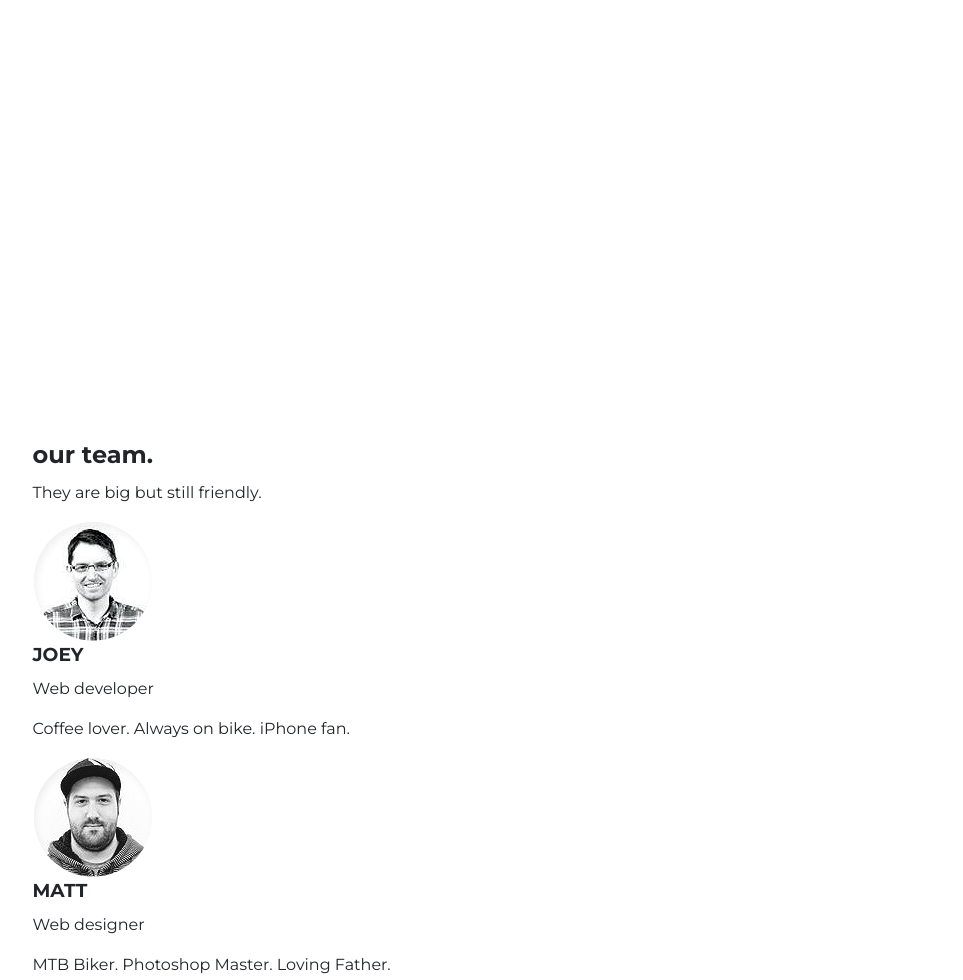
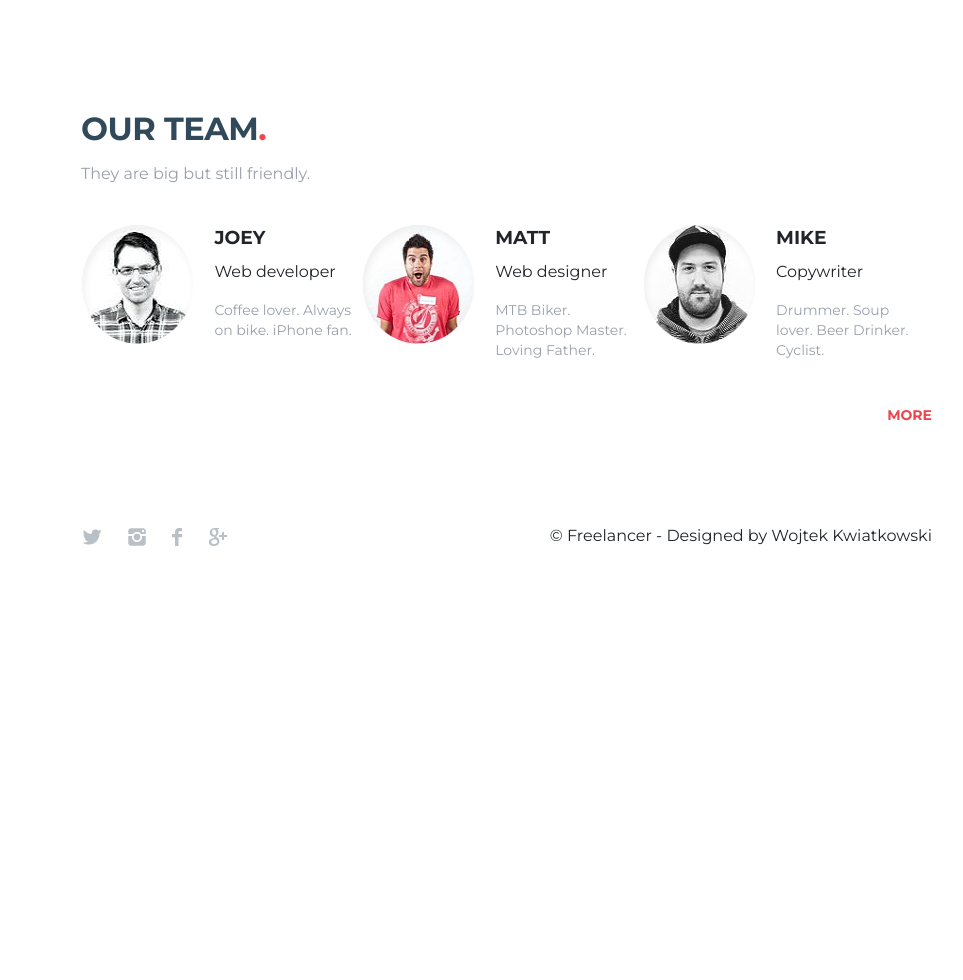
Before and after one commit to GH-Frontend-JS-9-online/shpylko_hw_5, a website: page src/index.html in a window 1280 px wide. Shown: the part 1942-2922 px from the top of the page, without its empty margins (137-1100 px from the left). After the commit the page ends 2547 px from the top, so only its background shows below. Drawn offline with Linux system fonts and the light colour scheme.

Commit message:
I've added main styles for all sections in SASS format

```diff
--- a/src/index.html
+++ b/src/index.html
@@ -119,50 +119,60 @@
                         <div class="our-team__logo">
                             <img src="img/icons/our_team/avatar_1.jpg" alt="avatar_1">
                         </div>
-                        <h3 class="our-team__tittle">JOEY</h3>
-                        <p class="our-team__subtittle">Web developer</p>
+                        <div class="our-team__descr">
+                            <h3 class="our-team__descr-tittle">JOEY</h3>
+                            <p class="our-team__descr-subtittle">Web developer</p>
                             <p class="our-team__text">
                                 Coffee lover.  Always on bike. iPhone fan.
                             </p>
                         </div>
+                    </div>
                     <div class="our-team__item">
                         <div class="our-team__logo">
-                            <img src="img/icons/our_team/avatar_2.jpg" alt="avatar_2">
+                            <img src="img/icons/our_team/avatar_3.jpg" alt="avatar_2">
                         </div>
-                        <h3 class="our-team__tittle">MATT</h3>
-                        <p class="our-team__subtittle">Web designer</p>
+                        <div class="our-team__descr">
+                            <h3 class="our-team__descr-tittle">MATT</h3>
+                            <p class="our-team__descr-subtittle">Web designer</p>
                             <p class="our-team__text">
                                 MTB Biker. Photoshop Master. Loving Father.
                             </p>
                         </div>
+                    </div>
                     <div class="our-team__item">
                         <div class="our-team__logo">
-                            <img src="img/icons/our_team/avatar_3.jpg" alt="avatar_3">
+                            <img src="img/icons/our_team/avatar_2.jpg" alt="avatar_3">
                         </div>
-                        <h3 class="our-team__tittle">MIKE</h3>
-                        <p class="our-team__subtittle">Copywriter</p>
+                        <div class="our-team__descr">
+                            <h3 class="our-team__descr-tittle">MIKE</h3>
+                            <p class="our-team__descr-subtittle">Copywriter</p>
                             <p class="our-team__text">
                                 Drummer. Soup lover. Beer Drinker. Cyclist.
                             </p>
                         </div>
                     </div>
-                <button class="more-button">more</button>
+                </div>
+                <div class="our-team__link">
+                    <a class="more-link"">more</a>
+                </div>
             </div>
         </div>
     </section>
 
     <footer class="footer">
         <div class="container">
-            <div class="footer__wrapper1">
-                <ul class="footer__social">
-                    <li><a href="#"><img src="" alt="twitter"></a></li>
-                    <li><a href="#"><img src="" alt="instagramm"></a></li>
-                    <li><a href="#"><img src="" alt="facebook"></a></li>
-                    <li><a href="#"><img src="" alt="google_plus"></a></li>
-                </ul>
+            <div class="footer__wrapper">
+                <div class="footer__item1">
+                    <div class="footer__social">
+                        <a href="#"><img src="img/icons/footer/Twitter.png" alt="twitter"></a>
+                        <a href="#"><img src="img/icons/footer/Instagram.png" alt="instagramm"></a>
+                        <a href="#"><img src="img/icons/footer/facebook.png" alt="facebook"></a>
+                        <a href="#"><img src="img/icons/footer/google+.png" alt="google_plus"></a>
                     </div>
-            <div class="footer__wrapper2">
+                </div>
+                <div class="footer__item2">
                     <p class="footer__text">© Freelancer - Designed by Wojtek Kwiatkowski</p>
+                </div>
             </div>
         </div>
     </footer>
--- /dev/null
+++ b/src/sass/blocks/_footer.sass
@@ -0,0 +1,24 @@
+.footer
+    padding: 98px 211px 41px 219px
+    // display: flex
+    // flex-direction: row
+    // flex-wrap: nowrap
+    // .container
+    //     margin: 0 215px
+    &__wrapper
+        display: flex
+        flex-direction: row
+        flex-wrap: nowrap
+    &__item1
+        width: 30%
+        display: flex
+        flex-direction: row
+        justify-content: flex-start
+    &__social
+        a
+            padding-right: 22px
+    &__item2
+        width: 70%
+        display: flex
+        flex-direction: row
+        justify-content: flex-end
--- a/src/sass/blocks/_header.sass
+++ b/src/sass/blocks/_header.sass
@@ -6,8 +6,6 @@
     align-items: flex-start
     &_mod
         min-height: 74px
-
-
     &__logo
         width: 140px
         img
--- /dev/null
+++ b/src/sass/blocks/_our-team.sass
@@ -0,0 +1,78 @@
+.our-team
+    min-height: 283px
+    padding: 0 211px 0 218px
+    &__title
+        color: #314a5b
+        font-family: Montserrat
+        font-size: 32px
+        font-weight: 700
+        line-height: 53.86px
+        text-transform: uppercase
+        letter-spacing: -0.48px
+        span
+            color: #f0454c
+            letter-spacing: -0.48px
+    &__subtitle
+        // width: 214px
+        // height: 17px
+        color: #9aa0ab
+        // font-family: "Open Sans"
+        font-size: 16px
+        font-weight: 400
+        line-height: 20px
+    &__blocks
+        display: flex
+        flex-direction: row
+        margin-top: 40px
+    &__item
+        display: flex
+        width: 33%
+    &__logo
+        display: flex
+        flex-direction: row
+        width: 120px
+        height: 120px
+        img
+            width: 100%
+    &__descr
+        display: flex
+        flex-direction: column
+        width: 156px
+        margin-left: 20px
+    &__descr-title
+        // width: 58px
+        // height: 17px
+        color: #314a5b
+        // font-family: Montserrat
+        font-size: 22px
+        font-weight: 700
+        line-height: 53.86px
+        text-transform: uppercase
+        // Text style for "J, oey"
+        letter-spacing: -0.33px
+    &__descr-subtitle
+        // width: 99px
+        // height: 15px
+        color: #f0454c
+        // font-family: "Open Sans"
+        font-size: 14px
+        font-weight: 400
+        line-height: 20px
+    &__text
+        // width: 134px
+        // height: 32px
+        color: #9aa0ab
+        // font-family: "Open Sans"
+        font-size: 14px
+        font-weight: 400
+        line-height: 20px
+    &__link
+        display: flex
+        justify-content: flex-end
+        color: #f0454c
+        font-family: Montserrat
+        font-size: 14px
+        font-weight: 700
+        text-transform: uppercase
+        cursor: pointer
+        margin-top: 29px
--- a/src/sass/blocks/_portfolio.sass
+++ b/src/sass/blocks/_portfolio.sass
@@ -1,5 +1,5 @@
 .portfolio
-    min-height: 846px
+    min-height: 406px
     background-color: white
     padding: 0 305px 105px 219px
     &_wrapper
--- a/src/sass/style.sass
+++ b/src/sass/style.sass
@@ -18,3 +18,5 @@ ul
 @import 'blocks/hamburger'
 @import 'blocks/snippet'
 @import 'blocks/portfolio'
+@import 'blocks/our-team'
+@import 'blocks/footer'
```
Also changed, not shown: src/css/style.min.css, src/img/icons/footer/Instagram.png (added), src/img/icons/footer/Twitter.png (added), src/img/icons/footer/facebook.png (added), src/img/icons/footer/google+.png (added), src/sass/blocks/our-team.sass (deleted). Lines whose indentation alone changed are shown as unchanged.
